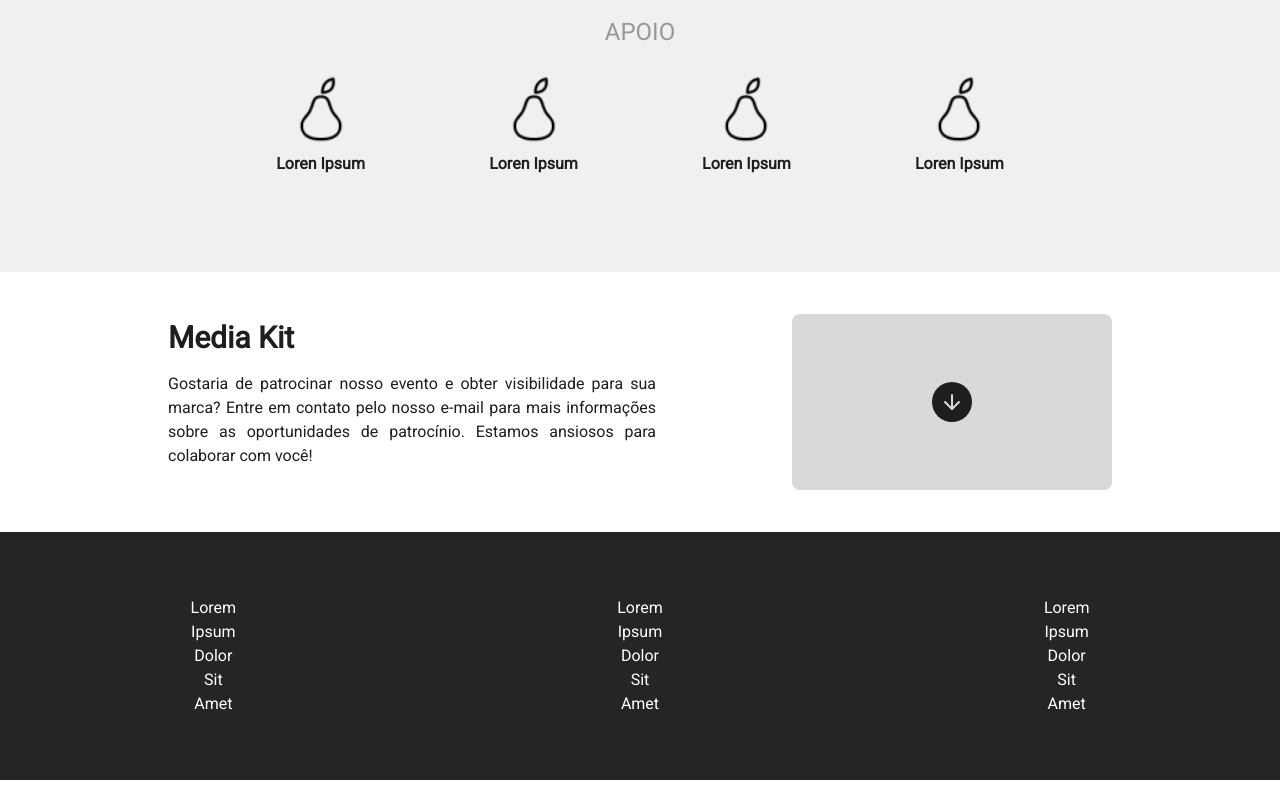
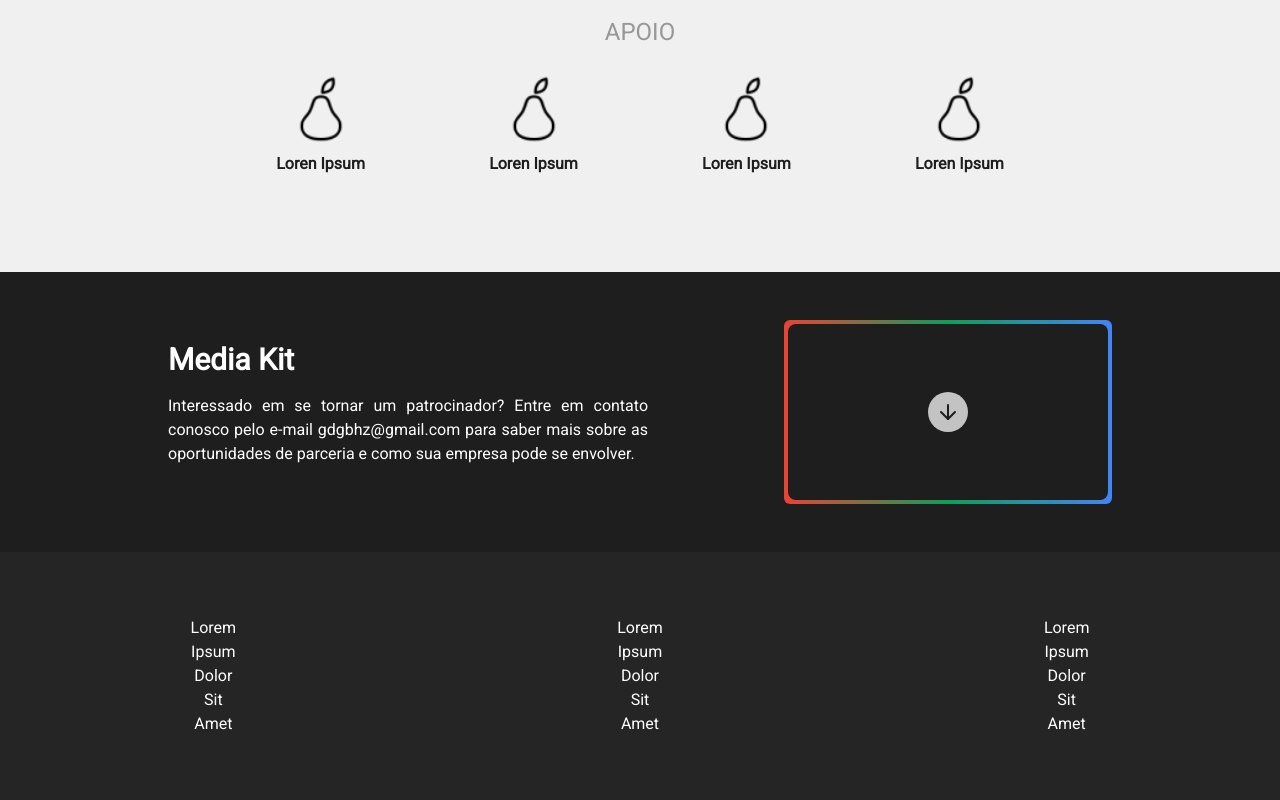
Before and after one commit to marialmeida1/site-devfest-hospedado, a Next.js app: page / in a window 1280 px wide. Shown: the part 3360-4160 px from the top of the page. Built offline with nearby package versions, Linux system fonts and the light colour scheme.

Commit message:
style: adjustments to the media kit section

```diff
--- a/src/app/page.tsx
+++ b/src/app/page.tsx
@@ -154,26 +154,29 @@ export default function Home() {
           <SponsorsSection />
         </section>
       </div>
-      <section className="container py-8 px-4 flex flex-col text-center sm:w-4/5 lg:w-full lg:flex-row lg:items-center">
+      <div className="bg-dark-background text-white">
+        <section className="container py-12 px-4 flex flex-col text-center sm:w-4/5 lg:w-full lg:flex-row lg:items-center">
           <div className="h-full mb-10 lg:mb-0 lg:mr-10 lg:w-full lg:text-justify ">
             <h1 className="text-3xl font-black py-4">Media Kit</h1>
             <p className="font-medium lg:mr-24 ">
-            Gostaria de patrocinar nosso evento e obter visibilidade para sua marca? Entre em
-            contato pelo nosso e-mail para mais informações sobre as oportunidades de patrocínio.
-            Estamos ansiosos para colaborar com você!
+            Interessado em se tornar um patrocinador? Entre em contato conosco pelo e-mail <a href="mailto:gdgbhz@gmail.com">gdgbhz@gmail.com</a> para saber
+            mais sobre as oportunidades de parceria e como sua empresa pode se envolver.
             </p>
             <div className="h-8"></div>
           </div>
           <div className="flex justify-center lg:w-2/4">
             <a href="/Devfest.pdf" download="Devfest.pdf" aria-label="Conteúdos">
-            <div className="w-80 h-44 bg-[#D9D9D9] flex justify-center items-center rounded-lg">
-              <div className="w-10 h-10 rounded-full bg-[#1E1E1E] flex justify-center items-center">
-                <ArrowDown className="text-[#D9D9D9] font-black" />
+            <div className="bg-dark-background px-1 py-1 rounded-md border-0 border-transparent bg-gradient p-[2px]">
+              <div className="w-80 h-44 bg-dark-background flex justify-center items-center rounded-lg">
+                <div className="w-10 h-10 rounded-full bg-text-color flex justify-center items-center">
+                  <ArrowDown className="text-dark-background font-black" />
+                </div>
               </div>
             </div>
             </a>
           </div>
         </section>
+      </div>
     </>
   );
 }
```
Lines whose indentation alone changed are shown as unchanged.
